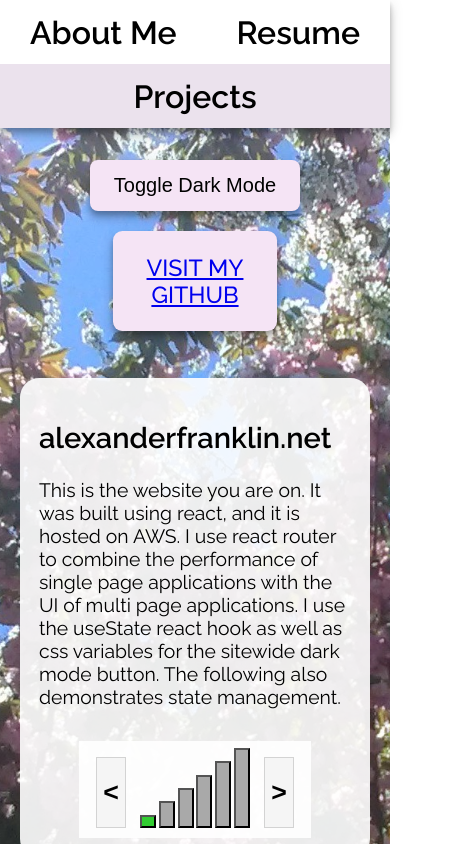
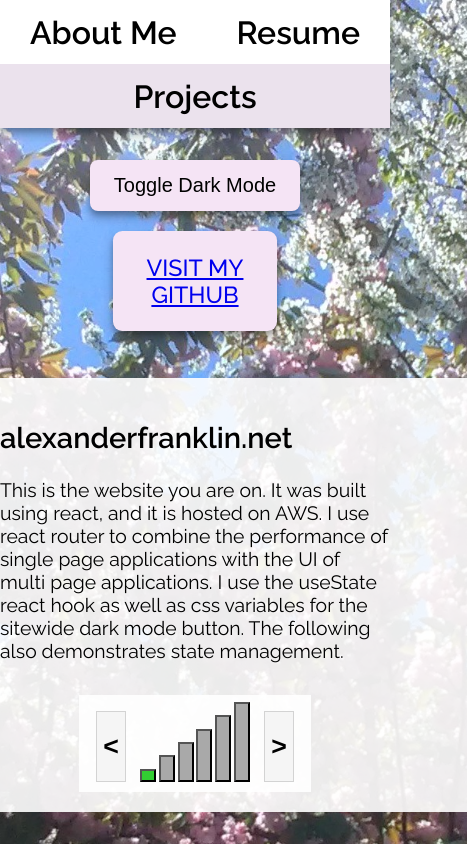
Before and after one commit to PAlexanderFranklin/alexanderfranklin, a React (Create React App) app: page /projects in a window 390 px wide. Shown: the top 844 px of the page, 467 px wide, since content can reach past the window. Built offline with nearby package versions, Linux system fonts and the light colour scheme.

Commit message:
Refine screen size styles

```diff
--- a/src/views/App.css
+++ b/src/views/App.css
@@ -37,9 +37,9 @@
     border-radius: 1em;
 }
 
-@media (max-width: 35rem) {
+@media (max-width: 60rem) {
     .bubble {
-        width: 80%;
-        padding: 1em;
+        width: 100%;
+        border-radius: 0em;
     }
 }
--- a/src/views/Pages/Projects/Projects.css
+++ b/src/views/Pages/Projects/Projects.css
@@ -6,10 +6,9 @@
     background-color: var(--background-color);
 }
 
-@media (max-width: 35rem) {
+@media (max-width: 60rem) {
     .Project {
-        width: 80%;
-        padding: 1em;
+        width: 100%;
     }
 }
 
--- a/src/views/Pages/Resume/Resume.css
+++ b/src/views/Pages/Resume/Resume.css
@@ -4,6 +4,13 @@
     font-size: 1.07em;
     width: 51%;
     padding: 0.2em 2.2em;
+}
+
+@media (max-width: 60rem) {
+    .Resume {
+        width: 100%;
+        border-radius: 0em;
+    }
 }
 
 .Resume hr {
```
